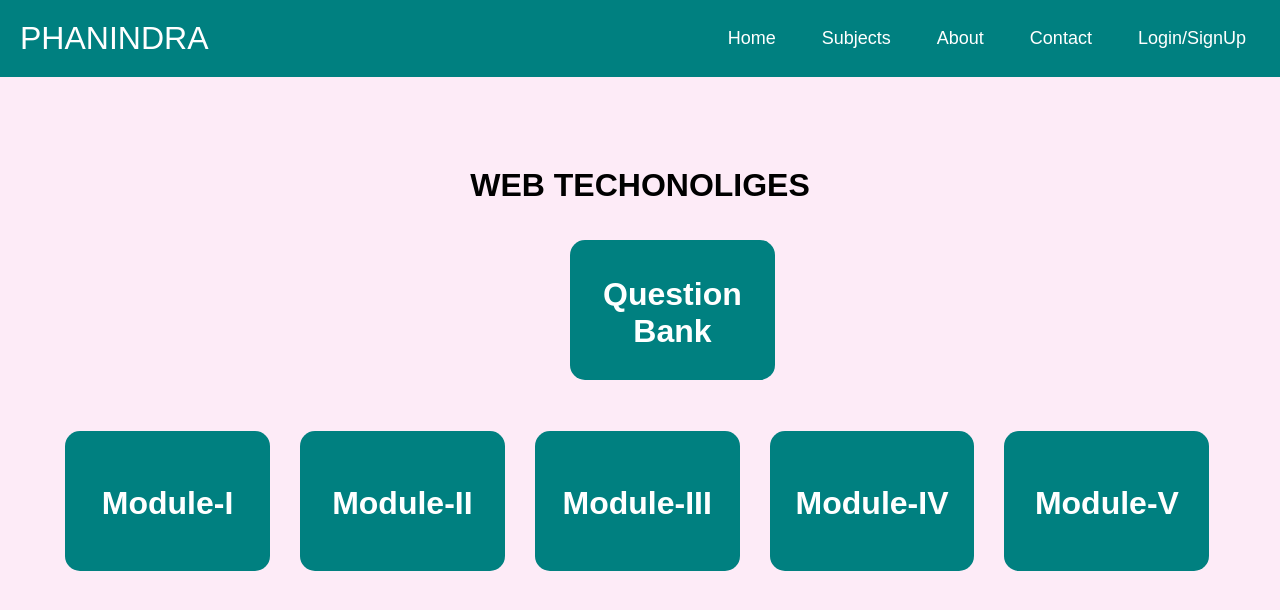
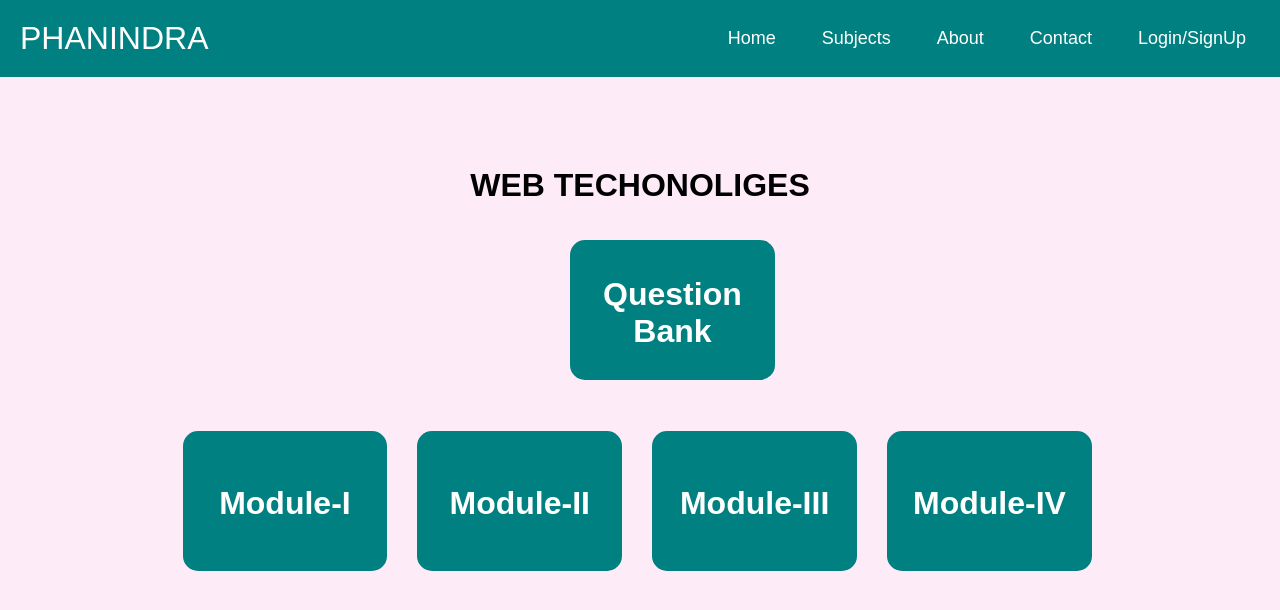
Before and after one commit to phanindrachowdary123/VSEM, a plain HTML site: page WT_/wthome.html in a window 1280 px wide. Drawn offline with Linux system fonts and the light colour scheme.

Commit message:
Update wthome.html

```diff
--- a/WT_/wthome.html
+++ b/WT_/wthome.html
@@ -142,7 +142,7 @@
         <a href="WTMOD-II/WTMOD-II.html"><div class="box"><br><br><br><h1>Module-II</h1></div></a>
         <a href="WTMOD-III/WTMOD-III.html"><div class="box"><br><br><br><h1>Module-III</h1></div></a>
         <a href="WTMOD-IV/WTMOD-IV.html"><div class="box"><br><br><br><h1>Module-IV</h1></div></a>
-        <a href="WTMOD-V/WTMOD-V.html"><div class="box"><br><br><br><h1>Module-V</h3></div></a>
+<!--         <a href="WTMOD-V/WTMOD-V.html"><div class="box"><br><br><br><h1>Module-V</h3></div></a> -->
     </div>
 </body>
 </html>
```
